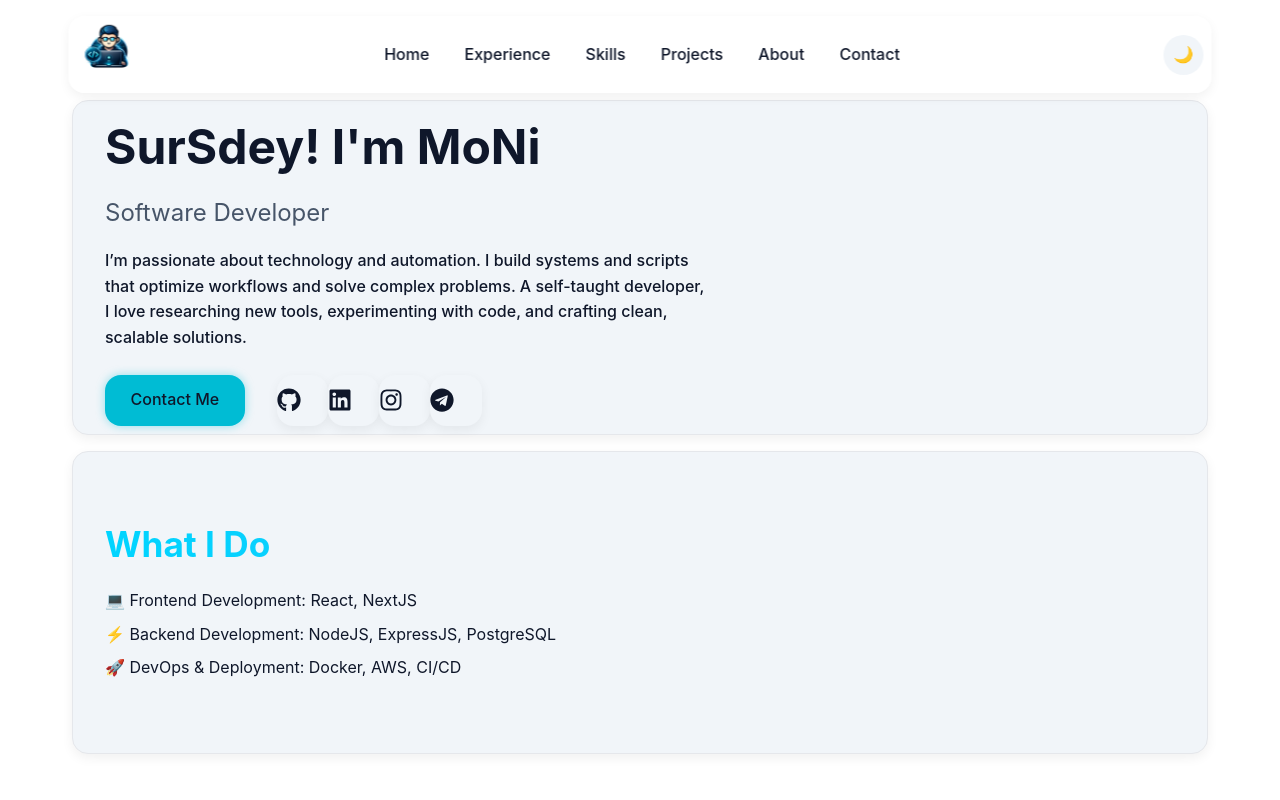
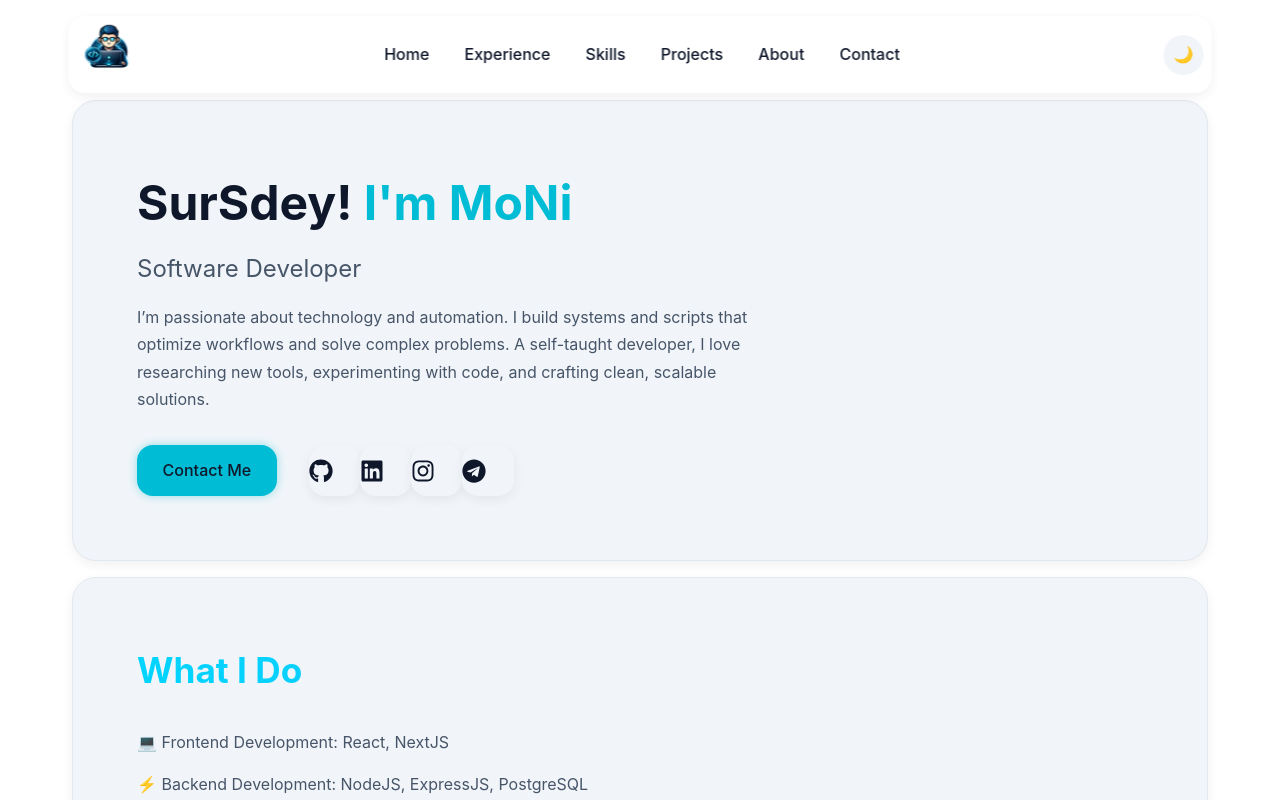
Before and after one commit to N-PanhaMony/portfolio_3.0.0, a React (Vite) app: page / in a window 1280 px wide. Shown: the top 800 px of the page. Built offline with nearby package versions, Linux system fonts and the light colour scheme.

Commit message:
refactor(home): improve hero and highlights styling with theme support

```diff
--- a/src/pages/Home.jsx
+++ b/src/pages/Home.jsx
@@ -9,7 +9,10 @@ export default function Home() {
       {/* Intro / Hero Section */}
       <FadeInSection>
         <div className="intro-section">
-          <h1>SurSdey! I'm MoNi</h1>
+          <h1>
+            SurSdey! <span className="highlight-name">I'm MoNi</span>
+          </h1>
+
           <p className="title">Software Developer</p>
           <p className="intro-description">
             I’m passionate about technology and automation. I build systems and scripts that optimize workflows and solve complex problems. A self-taught developer, I love researching new tools, experimenting with code, and crafting clean, scalable solutions.
--- a/src/styles/home.css
+++ b/src/styles/home.css
@@ -1,23 +1,37 @@
 /* ==========================
-   HOME PAGE / INTRO & HIGHLIGHTS
+   HOME PAGE / HERO & HIGHLIGHTS
 ========================== */
+
+/* ==========================
+   HERO SECTION
+========================== */
+
 .intro-section {
   display: flex;
   flex-direction: column;
   justify-content: center;
   align-items: flex-start;
-  min-height: 35vh;
-  padding: var(--spacing-sm) var(--spacing-lg);
+
+  min-height: 40vh;
+  padding: var(--spacing-xl);
+  margin-bottom: var(--spacing-md);
+
   background-color: var(--color-section-bg);
-  border-radius: var(--radius-sm);
+  border-radius: var(--radius-md);
   box-shadow: var(--shadow-light);
-  margin-bottom: var(--spacing-md);
-  border: 1px solid #e5e7eb;
-  transition: all 0.3s ease-out;
+  border: 1px solid var(--color-section-bg-alt);
+
+  transition: all 0.3s ease;
 }
+
 .intro-section:hover {
-  box-shadow: 0 8px 20px rgba(0, 0, 0, 0.1);
+  transform: translateY(-4px);
+  box-shadow: var(--shadow-medium);
 }
+.highlight-name {
+  color: var(--color-primary);
+}
+
 .intro-section h1 {
   font-size: var(--fs-h1);
   margin-bottom: var(--spacing-sm);
@@ -31,56 +45,61 @@
 
 .intro-section .intro-description {
   font-size: var(--fs-body);
-  max-width: 600px;
-  line-height: 1.6;
-  color: var(--color-text);
-  margin-bottom: var(--spacing-md);
-  font-weight: 500;
+  max-width: 650px;
+  line-height: 1.7;
+  color: var(--color-secondary-text);
+  margin-bottom: var(--spacing-lg);
 }
+
+/* ==========================
+   LINKS SECTION
+========================== */
 
 .links-container {
   display: flex;
   align-items: center;
   gap: var(--spacing-lg);
   flex-wrap: wrap;
-  margin-top: var(--spacing-sm);
 }
+
 .links-container a {
   display: inline-flex;
   align-items: center;
   gap: var(--spacing-sm);
   border-radius: var(--radius-sm);
-  text-decoration: none;
   font-weight: 500;
-  transition: background-color 0.3s ease;
 }
 
+/* ==========================
+   HIGHLIGHTS SECTION
+========================== */
+
 .highlights {
-  text-align: left;
-  padding: var(--spacing-xl) var(--spacing-lg);
+  padding: var(--spacing-xl);
   background-color: var(--color-section-bg);
-  border-radius: var(--radius-sm);
+  border-radius: var(--radius-md);
   box-shadow: var(--shadow-light);
-  border: 1px solid #e5e7eb;
-  transition: all 0.3s ease-out;
+  border: 1px solid var(--color-section-bg-alt);
 
+  transition: all 0.3s ease;
 }
+
 .highlights:hover {
-  box-shadow: 0 8px 20px rgba(0, 0, 0, 0.1);
+  transform: translateY(-4px);
+  box-shadow: var(--shadow-medium);
 }
 
 .highlights h2 {
   font-size: var(--fs-h2);
-  margin-bottom: var(--spacing-md);
+  margin-bottom: var(--spacing-lg);
 }
 
 .highlights ul {
-  list-style: none;
-  padding: 0;
   font-size: var(--fs-body);
   color: var(--color-text);
 }
 
 .highlights ul li {
-  margin: var(--spacing-sm) 0;
+  margin: var(--spacing-md) 0;
+  color: var(--color-secondary-text);
 }
```
